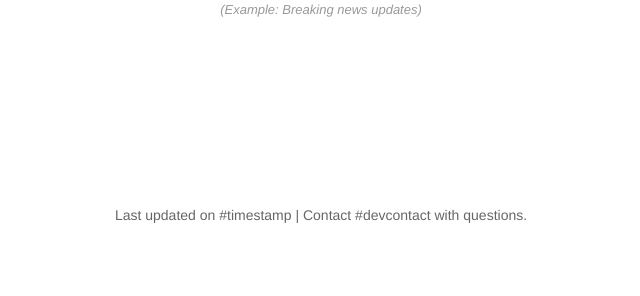
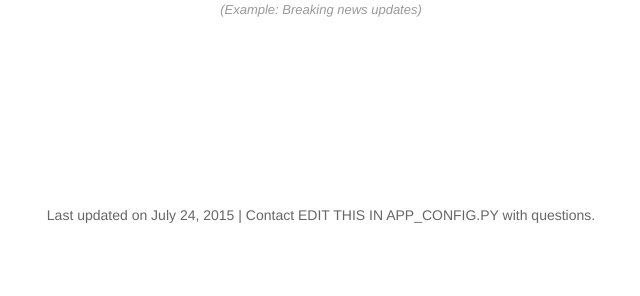
Before and after one commit to nprapps/lunchbox, a Flask app: page / in a window 1280 px wide. Shown: the part 504-800 px from the top of the page, without its empty margins (319-959 px from the left). Run offline with Flask 2, Linux system fonts and the light colour scheme; style sheets or scripts are compiled from the project's sources.

Commit message:
timestamp and dev contact
Former-commit-id: 220bb6cec599d113f452abdbff0e6214cae8dc12

```diff
--- a/app.py
+++ b/app.py
@@ -6,6 +6,8 @@ Note that `render_template` is wrapped with `make_response` in all application
 routes. While not necessary for most Flask apps, it is required in the
 App Template for static publishing.
 """
+
+from datetime import datetime
 
 import app_config
 import json
@@ -30,6 +32,7 @@ def index():
     context = make_context()
     context['name'] = 'Lunchbox'
     context['id'] = 'home'
+    context['now'] = datetime.now().strftime('%B %-d, %Y')
     return make_response(render_template('index.html', **context))
 
 @app.route('/factlist/index.html')
--- a/app_config.py
+++ b/app_config.py
@@ -25,6 +25,8 @@ REPOSITORY_NAME = 'lunchbox'
 GITHUB_USERNAME = 'nprapps'
 REPOSITORY_URL = 'git@github.com:%s/%s.git' % (GITHUB_USERNAME, REPOSITORY_NAME)
 REPOSITORY_ALT_URL = None # 'git@bitbucket.org:nprapps/%s.git' % REPOSITORY_NAME'
+
+DEV_CONTACT = 'EDIT THIS IN APP_CONFIG.PY'
 
 """
 DEPLOYMENT
--- a/templates/index.html
+++ b/templates/index.html
@@ -32,7 +32,7 @@
 
     <div class="row">
       <div class="col-md-12 poster-wrapper"><br><br><br><br><br><br><br>
-        <p>Last updated on #timestamp | Contact #devcontact with questions.</p>
+        <p>Last updated on {{ now }} | Contact {{ DEV_CONTACT }} with questions.</p>
       </div>
     </div>
 
```
